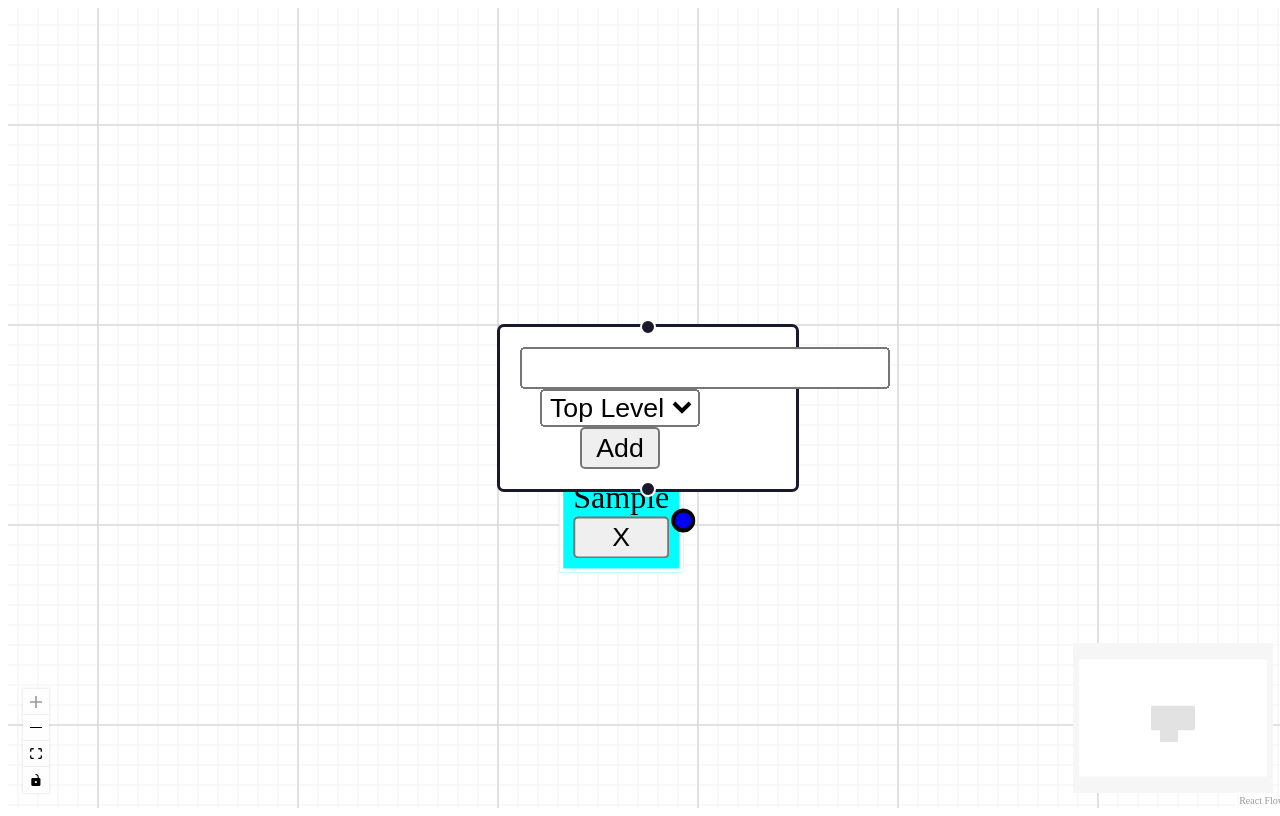
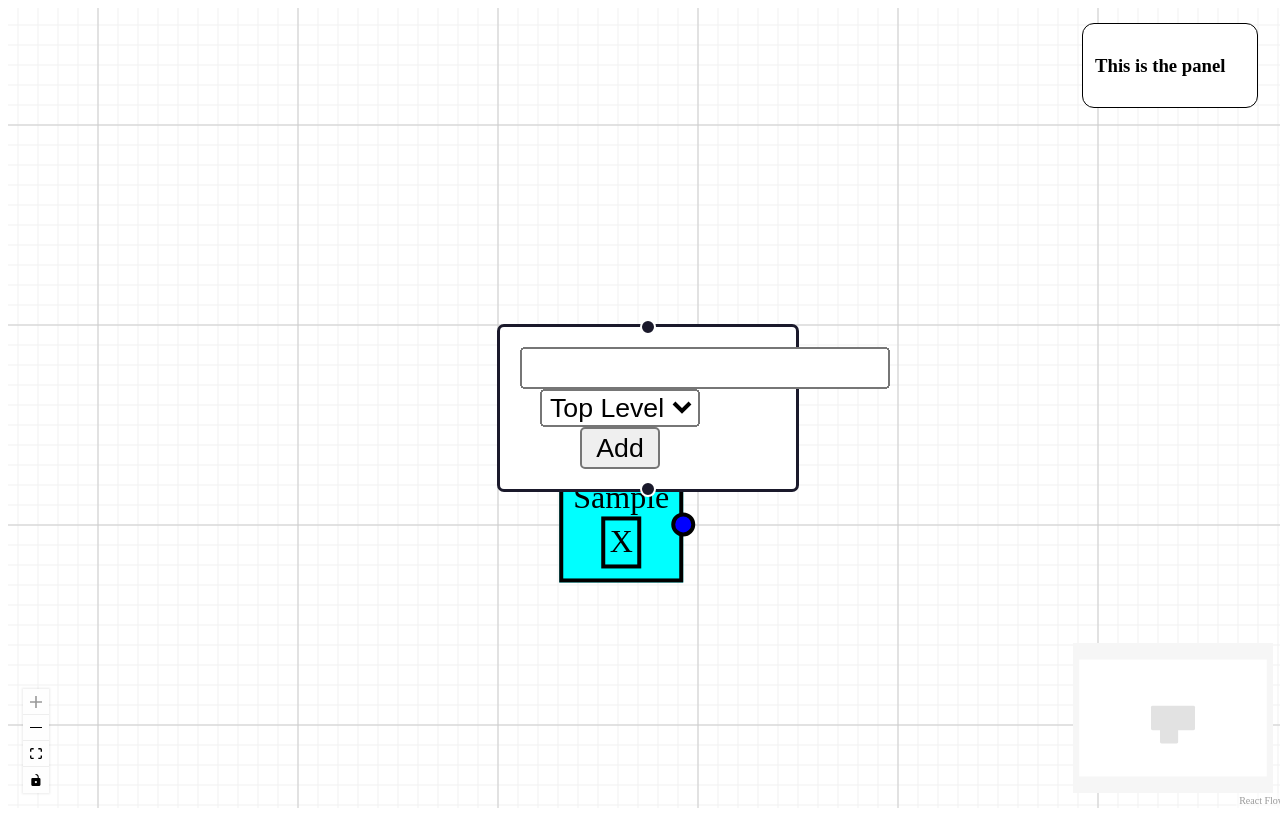
Before and after one commit to hoy-dancor/ts-flow-playground, a React (Vite) app: page / in a window 1280 px wide. Both pictures are taken after typing "Sample" into the empty fields and a click on the button "Add". Built offline with nearby package versions, Linux system fonts and the light colour scheme.

Commit message:
new stuff

```diff
--- a/src/App.tsx
+++ b/src/App.tsx
@@ -1,11 +1,12 @@
 
 import { useState, useCallback } from 'react';
-import { ReactFlow, addEdge, type Connection, type Edge, useNodesState, useEdgesState, Background, MiniMap, Controls, BackgroundVariant } from '@xyflow/react';
+import { ReactFlow, addEdge, type Connection, type Edge, useNodesState, useEdgesState, Background, MiniMap, Controls, BackgroundVariant, MarkerType, ConnectionMode, Panel } from '@xyflow/react';
 import '@xyflow/react/dist/style.css';
 import { initialEdges, initialNodes } from './constants';
 import { InputNode } from './components/node/input/InputNode';
 import { TextNode } from './components/node/TextNode'
 import { CustomEdge } from './components/edge/CustomEdge';
+import ConnectionLine from './components/connection/ConnectionLine';
 
 const nodeTypes = {
   input: InputNode,
@@ -19,24 +20,71 @@ export default function App() {
   const [nodes, setNodes, onNodesChange] = useNodesState(initialNodes);
   const [edges, setEdges, onEdgesChange] = useEdgesState(initialEdges);
 
+  const isValidConnection = (connection: Edge | Connection) => {
+      const { source, target } = connection
+      if(source === target){
+        return false
+      }
+      return true
+  }
+
   // perisists connections made
   const onConnect = useCallback(
-    (params: Edge | Connection) => setEdges((eds) => addEdge({...params, animated: true, type: 'customEdge' }, eds)),
+    // set edges sets the the new array of edges,
+    // add edge first argument is the new edge you are adding
+    //
+    (params: Edge | Connection) => setEdges((eds) => addEdge({...params, animated: false, type: 'customEdge', markerEnd: {
+                type: MarkerType.ArrowClosed,
+                width: 20,
+                height: 20,
+                color: '#FFC300'
+            } }, eds)),
     [],
   );
 
+  const [selectedNode, setSelectedNode] = useState<Node | undefined>();
+
+  const onNodeClick = (event: React.MouseEvent<Element>, node: Node) => {
+    console.log("Selected node: ", node)
+    setSelectedNode(node)
+  }
+
+  const onPaneClick = () => {
+    setSelectedNode(undefined)
+  }
+
   return (
     <div style={{ width: '100vw', height: '100vh' }}>
+      {selectedNode && <div>{selectedNode?.data?.text}</div>}
       <ReactFlow
         nodes={nodes}
         edges={edges}
         onNodesChange={onNodesChange}
         onEdgesChange={onEdgesChange}
         onConnect={onConnect}
+        // connectionMode seemed to cause problems...
+        // connectionMode={ConnectionMode.Loose}
+        isValidConnection={isValidConnection}
         nodeTypes={nodeTypes}
         fitView
         edgeTypes={edgeTypes}
+        connectionLineComponent={ConnectionLine}
+        onNodeClick={onNodeClick}
+        onPaneClick={onPaneClick}
       >
+        <Panel
+          position='top-right'
+          style={{
+            border: '1px solid black',
+            padding: 12,
+            borderRadius: 12,
+            background: 'white',
+            marginRight: 30,
+            width: 150
+          }}
+        >
+          <h3>This is the panel</h3>
+        </Panel>
         <Background variant={BackgroundVariant.Lines} gap={10} color='#f1f1f1' id='1'/>
         <Background variant={BackgroundVariant.Lines} gap={100} color='#ccc' id='2'/>
         <MiniMap zoomable pannable />
--- a/src/components/connection/ConnectionLine.tsx
+++ b/src/components/connection/ConnectionLine.tsx
@@ -1,16 +1,21 @@
 import { getSimpleBezierPath, type ConnectionLineComponentProps } from '@xyflow/react'
 import React from 'react'
 
-const ConnectionLine = ({fromX, fromY, toX, toY}: ConnectionLineComponentProps) => {
+// when you click to make an edge, this is the UI that appears
+const ConnectionLine = ({fromX, fromY, toX, toY, connectionStatus}: ConnectionLineComponentProps) => {
     const [d] = getSimpleBezierPath({
         sourceX: fromX,
         sourceY: fromY,
         targetX: toX,
         targetY: toY
     })
-  return (
-    <path fill='none' stroke='black' strokeWidth={1.5} d={d}/>
-  )
+
+    let color = 'black'
+    if(connectionStatus === 'valid') color = 'blue'
+    if(connectionStatus === 'invalid') color = 'white'
+    return (
+        <path fill='none' stroke={color} strokeWidth={1.5} d={d}/>
+    )
 }
 
 export default ConnectionLine
--- a/src/components/edge/CustomEdge.tsx
+++ b/src/components/edge/CustomEdge.tsx
@@ -1,7 +1,7 @@
-import { BaseEdge, getSmoothStepPath, type EdgeProps } from "@xyflow/react";
+import { BaseEdge, getSimpleBezierPath, getSmoothStepPath, type EdgeProps } from "@xyflow/react";
 
 
-export const CustomEdge = ({id, sourceX, sourceY, targetX,targetY, sourcePosition, targetPosition}: EdgeProps) => {
+export const CustomEdge = ({id, sourceX, sourceY, targetX,targetY, sourcePosition, targetPosition, markerEnd}: EdgeProps) => {
     const [edgePath] = getSmoothStepPath({
         sourceX,
         sourceY,
@@ -13,7 +13,7 @@ export const CustomEdge = ({id, sourceX, sourceY, targetX,targetY, sourcePositio
 
     return (
         <>
-            <BaseEdge style={{stroke: '2px solid black'}}id={id} path={edgePath}/>
+            <BaseEdge style={{stroke: '2px solid black'}}id={id} path={edgePath} markerEnd={markerEnd}/>
         </>
     )
 }
--- a/src/components/node/Node.module.css
+++ b/src/components/node/Node.module.css
@@ -1,9 +1,17 @@
 .textNode {
-    border: 2px solid white;
+    border: 2px solid black;
     background-color: aqua;
     color: black;
     padding: 5px;
 
     display: flex;
     flex-direction: column;
+    align-items: center;
 }
+
+.delete {
+    border: 2px solid black;
+    max-width: 30px;
+    text-align: center;
+    padding: 2px;
+}
--- a/src/components/node/TextNode.tsx
+++ b/src/components/node/TextNode.tsx
@@ -19,7 +19,7 @@ export const TextNode = ({data, id}: NodeProps<TextNodeProps>) => {
     <>
       <div className={styles.textNode}>
         <span>{data.text}</span>
-        <button onClick={handleClick}>X</button>
+        <span onClick={handleClick} className={styles.delete}>X</span>
       </div>
       <CustomHandle type="source" position={Position.Right}/>
       {data.level !== "top" && <CustomHandle type="target" position={Position.Left}/>}
```
